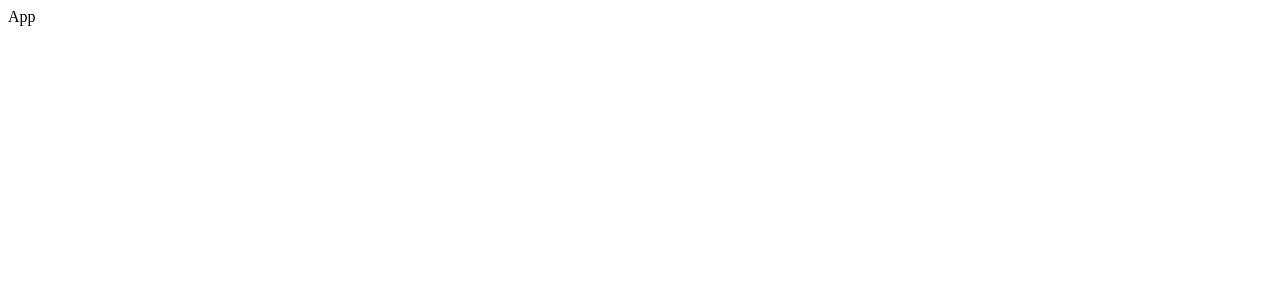
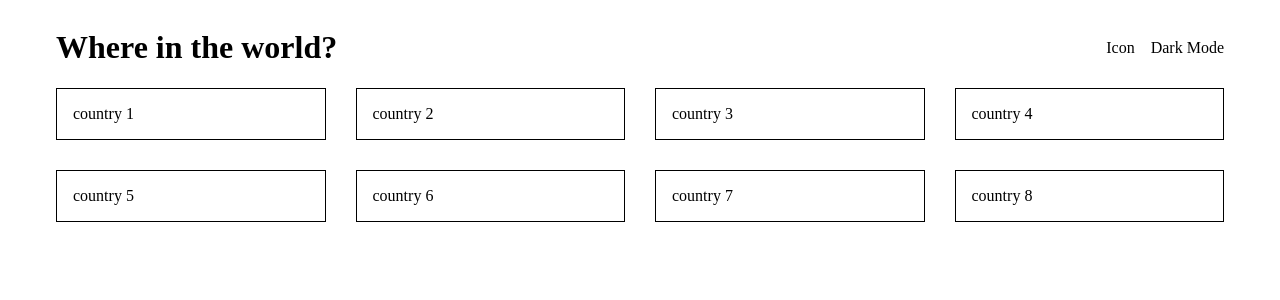
Before and after one commit to cemmanuelonyema/Obodos, a React app: page / in a window 1280 px wide. Shown: the top 300 px of the page. Built offline with nearby package versions, Linux system fonts and the light colour scheme; the HTML template or start-up script is replaced by a standard one.

Commit message:
Add header and countries component and basic styles

```diff
--- a/src/App.jsx
+++ b/src/App.jsx
@@ -1,5 +1,14 @@
-import React from "react";
+import React, { Fragment } from "react";
+import { Countries } from "./components/countries/Countries";
+import { Header } from "./components/layout/header/Header";
 
 export const App = () => {
-  return <div>App</div>;
+  return (
+    <Fragment>
+      <Header />
+      <main>
+        <Countries />
+      </main>
+    </Fragment>
+  );
 };
--- /dev/null
+++ b/src/components/countries/Countries.jsx
@@ -0,0 +1,19 @@
+import React from "react";
+import "./countries.css";
+
+export const Countries = () => {
+  return (
+    <section className="countries" id="section-countries">
+      <div className="container countries__container">
+        <div className="country-box">country 1</div>
+        <div className="country-box">country 2</div>
+        <div className="country-box">country 3</div>
+        <div className="country-box">country 4</div>
+        <div className="country-box">country 5</div>
+        <div className="country-box">country 6</div>
+        <div className="country-box">country 7</div>
+        <div className="country-box">country 8</div>
+      </div>
+    </section>
+  );
+};
--- /dev/null
+++ b/src/components/countries/countries.css
@@ -0,0 +1,16 @@
+.countries__container {
+  max-width: 1200px;
+  margin: 0 auto;
+  padding: 0 3rem;
+
+  display: grid;
+  grid-template-columns: repeat(4, 1fr);
+  grid-template-columns: repeat(auto-fit, minmax(220px, 1fr));
+
+  gap: 30px;
+}
+
+.country-box {
+  border: 1px solid black;
+  padding: 1rem;
+}
--- /dev/null
+++ b/src/components/layout/header/Header.jsx
@@ -0,0 +1,16 @@
+import React from "react";
+import "./header.css";
+
+export const Header = () => {
+  return (
+    <header>
+      <div className="container header__container">
+        <h1>Where in the world?</h1>
+        <div className="mode">
+          <span>Icon</span>
+          <span>Dark Mode</span>
+        </div>
+      </div>
+    </header>
+  );
+};
--- /dev/null
+++ b/src/components/layout/header/header.css
@@ -0,0 +1,15 @@
+.header__container {
+  max-width: 1200px;
+  margin: 0 auto;
+
+  display: flex;
+  align-items: center;
+  justify-content: space-between;
+  padding: 0 3rem;
+}
+
+.mode {
+  display: flex;
+  align-items: center;
+  gap: 1rem;
+}
```
Also changed, not shown: src/components/countries/country/Country.jsx (added).
